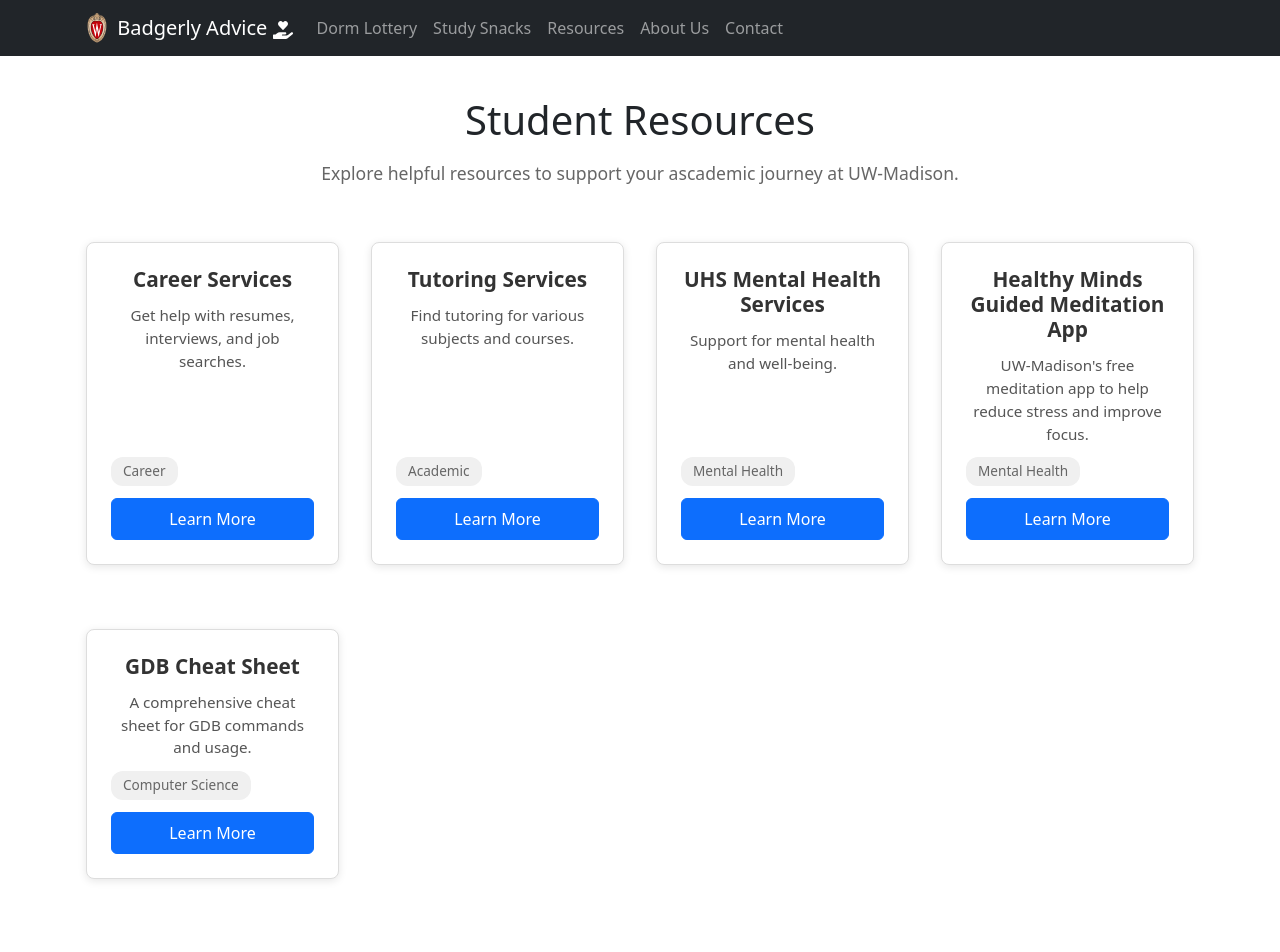
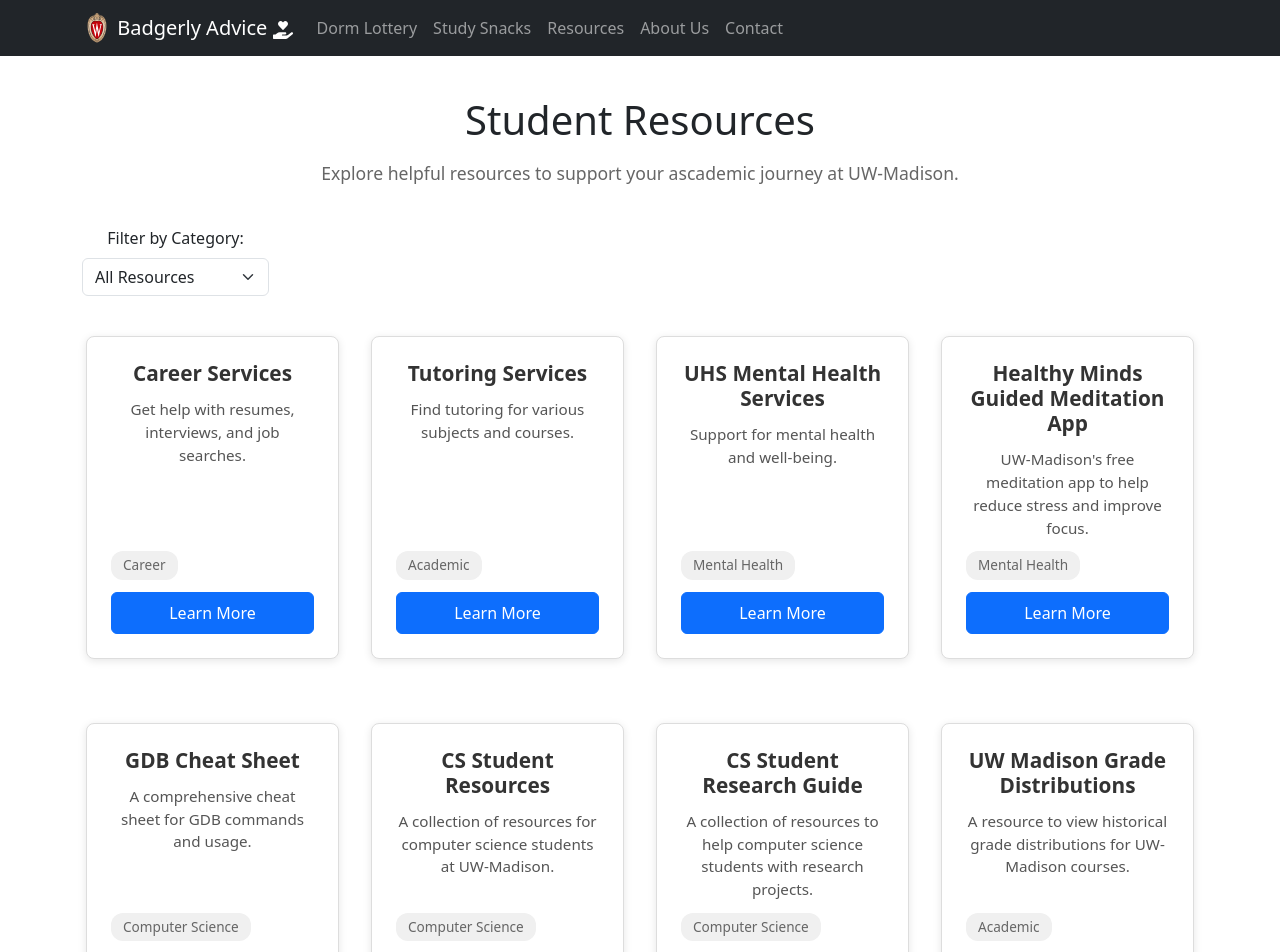
Before and after one commit to CS571-F25/p81, a React (Vite) app: page /p81/resources in a window 1280 px wide. Shown: the top 952 px of the page. Built offline with nearby package versions, Linux system fonts and the light colour scheme.

Commit message:
update resources and randomize order of restaurants, also added a filter option on the resources page

```diff
--- a/src/components/pages/Home.jsx
+++ b/src/components/pages/Home.jsx
@@ -33,10 +33,10 @@ export default function Home() {
           </Nav.Link>
         </Nav.Item>
         <Nav.Item>
-          <Nav.Link href="/p81/about">About us</Nav.Link>
+          <Nav.Link href="/p81/about">About Us</Nav.Link>
         </Nav.Item>
         <Nav.Item>
-          <Nav.Link href="/p81/contact">Contact Information</Nav.Link>
+          <Nav.Link href="/p81/contact">Help Us Help You</Nav.Link>
         </Nav.Item>
       </Nav>
     </div>
--- a/src/components/pages/Resources.css
+++ b/src/components/pages/Resources.css
@@ -4,6 +4,13 @@
   text-align: center;
   color: #666;
   font-size: 1.1rem;
+}
+
+.filter-section {
+  margin-bottom: 1.5rem;
+  display: flex;
+  align-items: flex-end;
+  gap: 1rem;
 }
 
 .resources-container {
--- a/src/components/pages/Resources.jsx
+++ b/src/components/pages/Resources.jsx
@@ -1,11 +1,24 @@
 import { useState } from "react";
-import { Container, Row, Col } from "react-bootstrap";
+import { Container, Row, Col, Form } from "react-bootstrap";
 import resourcesJson from "../../resources/resources.json";
 import ResourceCard from "../ResourceCard";
 import "./Resources.css";
 
 export default function Resources() {
   const [resources] = useState(resourcesJson);
+  const [selectedCategory, setSelectedCategory] = useState("all");
+
+  // Get all unique categories from resources
+  const allCategories = [
+    "all",
+    ...new Set(resources.map((r) => r.category).filter(Boolean)),
+  ];
+
+  // Filter resources based on selected category
+  const filteredResources =
+    selectedCategory === "all"
+      ? resources
+      : resources.filter((r) => r.category === selectedCategory);
 
   return (
     <div>
@@ -15,8 +28,23 @@ export default function Resources() {
         UW-Madison.
       </p>
       <Container fluid className="resources-container">
+        <div className="filter-section">
+          <Form.Group style={{ maxWidth: "300px" }}>
+            <Form.Label>Filter by Category:</Form.Label>
+            <Form.Select
+              value={selectedCategory}
+              onChange={(e) => setSelectedCategory(e.target.value)}
+            >
+              {allCategories.map((category) => (
+                <option key={category} value={category}>
+                  {category === "all" ? "All Resources" : category}
+                </option>
+              ))}
+            </Form.Select>
+          </Form.Group>
+        </div>
         <Row>
-          {resources.map((resource, index) => (
+          {filteredResources.map((resource, index) => (
             <Col xs={12} sm={6} md={4} lg={3} key={index}>
               <ResourceCard {...resource} />
             </Col>
--- a/src/resources/resources.json
+++ b/src/resources/resources.json
@@ -28,5 +28,35 @@
     "description": "A comprehensive cheat sheet for GDB commands and usage.",
     "category": "Computer Science",
     "link": "https://darkdust.net/files/GDB%20Cheat%20Sheet.pdf"
+  },
+  {
+    "title": "CS Student Resources",
+    "description": "A collection of resources for computer science students at UW-Madison.",
+    "category": "Computer Science",
+    "link": "https://www.cs.wisc.edu/undergraduate-student-resources/"
+  },
+  {
+    "title": "CS Student Research Guide",
+    "description": "A collection of resources to help computer science students with research projects.",
+    "category": "Computer Science",
+    "link": "https://researchguides.library.wisc.edu/cs"
+  },
+  {
+    "title": "UW Madison Grade Distributions",
+    "description": "A resource to view historical grade distributions for UW-Madison courses.",
+    "category": "Academic",
+    "link": "https://madgrades.com/"
+  },
+  {
+    "title": "Writing Center",
+    "description": "Get assistance with writing assignments and projects.",
+    "category": "Academic",
+    "link": "https://writing.wisc.edu/"
+  },
+  {
+    "title": "CS Interview Questions",
+    "description": "A collection of common computer science interview questions and answers.",
+    "category": "Computer Science",
+    "link": "https://www.geeksforgeeks.org/computer-science-fundamentals/computer-science-subjects-interview-questions/"
   }
 ]
--- a/src/resources/restaurants.json
+++ b/src/resources/restaurants.json
@@ -1,55 +1,15 @@
 [
   {
-    "id": "estacioninka",
-    "name": "Estacion Inka",
-    "cuisine": "Peruvian",
-    "editor_notes": "A cozy spot offering fresh roasted chicken and much more daily, with amazing workers who make you feel at home.",
-    "location": "University Ave",
-    "rating": 4.7,
-    "price_range": "$$",
-    "src": "https://static.spotapps.co/spots/32/8c21168afc44fb92aea14702ff8567/full",
-    "alt": "Estacion Inka Restaurant Front",
-    "link": "https://estacioninka.com/",
-    "liked": false,
-    "tags": ["Full Dinner"]
-  },
-  {
-    "id": "globe",
-    "name": "The Globe",
-    "cuisine": "Asian Fusion",
-    "editor_notes": "A chill spot with a great outdoor patio and a diverse menu that has something for everyone.",
-    "location": "North Henry St",
-    "rating": 4.8,
-    "price_range": "$",
-    "src": "https://snworksceo.imgix.net/car/3c18179a-f205-481c-990e-9db393cb0864.sized-1000x1000.jpg?w=1000&dpr=2",
-    "alt": "The Globe Restaurant Front",
-    "link": "https://www.instagram.com/theglobeatmadison/?hl=en",
-    "tags": ["Quick Bite", "Classic"]
-  },
-  {
-    "id": "teddys",
-    "name": "Teddywedgers",
-    "cuisine": "Pasties",
-    "editor_notes": "A small takeout spot offering delicious pasties with a variety of fillings, perfect for a quick and satisfying meal.",
-    "location": "State St",
-    "rating": 4.7,
-    "price_range": "$",
-    "src": "https://lh3.googleusercontent.com/p/AF1QipPyd0MyCpElTNtwsZ0Pn3KDCCWr-jpYQN1dvq38=s680-w680-h510-rw",
-    "alt": "Teddywedgers Restaurant Front",
-    "link": "https://www.teddywedgers.com/",
-    "tags": ["Quick Bite", "Classic"]
-  },
-  {
-    "id": "canes",
-    "name": "Raising Cane's",
-    "cuisine": "Fast Food",
-    "editor_notes": "A popular fast-food chain known for its chicken fingers and casual dining experience.",
+    "id": "nafnaf",
+    "name": "Naf Naf Grill",
+    "cuisine": "Middle Eastern",
+    "editor_notes": "A vibrant spot serving flavorful Middle Eastern dishes like falafel, shawarma, and hummus in a casual setting.",
     "location": "State St",
     "rating": 4.2,
     "price_range": "$",
-    "src": "https://madison365.com/wp-content/uploads/2021/07/218283943_604492627182641_6878807209164052247_n.jpg",
-    "alt": "Raising Cane's Restaurant Interior",
-    "link": "https://locations.raisingcanes.com/wi/madison/579-state-street",
+    "src": "https://lh3.googleusercontent.com/gps-cs-s/AG0ilSw1XKTHEsDsa1GJ3fF6pd0Hjc2JtuvBuw6XWWOSN_IaiaX7BmoFF5iR-GSfJWPk-pfCKF3QOyxKYaybcHc6gE0wP5w3Hk9r0Ucg71C-biZqqztOSyRLmJe7QfIBCh8yzLjWdoCb=s680-w680-h510-rw",
+    "alt": "Naf Naf Grill Restaurant Front",
+    "link": "https://www.nafnafgrill.com/",
     "tags": ["Quick Bite", "Late Night"]
   },
   {
@@ -66,6 +26,45 @@
     "tags": ["Late Night"]
   },
   {
+    "id": "qq",
+    "name": "QQ Express",
+    "cuisine": "Chinese Fast Food",
+    "editor_notes": "A casual eatery offering a variety of Chinese fast food dishes, perfect for a quick and tasty meal.",
+    "location": "University Ave",
+    "rating": 4.5,
+    "price_range": "$",
+    "src": "https://encrypted-tbn0.gstatic.com/images?q=tbn:ANd9GcSmSK_FlicrK_qxLnQTfsKVsg1J1wWy9KH53g&s",
+    "alt": "QQ Express Restaurant Front",
+    "link": "https://www.qqexpresswi.com/",
+    "tags": ["Quick Bite"]
+  },
+  {
+    "id": "milios",
+    "name": "Milios Sandwiches",
+    "cuisine": "Sandwiches",
+    "editor_notes": "A quick service sandwich shop offering a variety of fresh and delicious sandwiches, perfect for a satisfying meal on the go.",
+    "location": "East Campus Mall",
+    "rating": 4.2,
+    "price_range": "$",
+    "src": "https://milios.com/wp-content/uploads/377-east-campus-mall-1.jpg",
+    "alt": "Milios Sandwiches Restaurant Front",
+    "link": "https://milios.com/stores/east-campus-mall/",
+    "tags": ["Quick Bite", "Late Night", "Classic"]
+  },
+  {
+    "id": "samba",
+    "name": "Samba Brazilian Grill",
+    "cuisine": "Brazilian",
+    "editor_notes": "A vibrant Brazilian grill offering a variety of flavorful dishes in a lively atmosphere, perfect for meat lovers.",
+    "location": "W Gilman St",
+    "rating": 4.4,
+    "price_range": "$$$$$",
+    "src": "https://res.cloudinary.com/spothopper/image/fetch/f_auto,q_auto:best,c_fit,h_1200/http://static.spotapps.co/spots/8d/5009809b244e548b4e046cc2d83b60/:original",
+    "alt": "Samba Brazilian Grill Restaurant Interior",
+    "link": "https://sambabraziliangrill.com/",
+    "tags": ["Full Dinner"]
+  },
+  {
     "id": "memu",
     "name": "Memorial Union",
     "cuisine": "Variety",
@@ -77,6 +76,46 @@
     "alt": "Memorial Union Exterior View",
     "link": "https://union.wisc.edu/visit/memorial-union",
     "tags": ["Study Spot"]
+  },
+  {
+    "id": "teddys",
+    "name": "Teddywedgers",
+    "cuisine": "Pasties",
+    "editor_notes": "A small takeout spot offering delicious pasties with a variety of fillings, perfect for a quick and satisfying meal.",
+    "location": "State St",
+    "rating": 4.7,
+    "price_range": "$",
+    "src": "https://lh3.googleusercontent.com/p/AF1QipPyd0MyCpElTNtwsZ0Pn3KDCCWr-jpYQN1dvq38=s680-w680-h510-rw",
+    "alt": "Teddywedgers Restaurant Front",
+    "link": "https://www.teddywedgers.com/",
+    "tags": ["Quick Bite", "Classic"]
+  },
+  {
+    "id": "estacioninka",
+    "name": "Estacion Inka",
+    "cuisine": "Peruvian",
+    "editor_notes": "A cozy spot offering fresh roasted chicken and much more daily, with amazing workers who make you feel at home.",
+    "location": "University Ave",
+    "rating": 4.7,
+    "price_range": "$$",
+    "src": "https://static.spotapps.co/spots/32/8c21168afc44fb92aea14702ff8567/full",
+    "alt": "Estacion Inka Restaurant Front",
+    "link": "https://estacioninka.com/",
+    "liked": false,
+    "tags": ["Full Dinner"]
+  },
+  {
+    "id": "chebahut",
+    "name": "Cheba Hut \"Toasted\" Subs",
+    "cuisine": "Sandwiches",
+    "editor_notes": "A laid-back sandwich shop known for its unique 'toasted' subs and relaxed vibe, perfect for a casual meal with friends.",
+    "location": "Gilman St",
+    "rating": 4.2,
+    "price_range": "$",
+    "src": "https://p1.socds.net/llp/3720/photo_upload_64b59553df7ea-2023-07-17.jpg",
+    "alt": "Cheba Hut \"Toasted\" Subs Restaurant Front",
+    "link": "https://chebahut.com/locations/madisonwi/",
+    "tags": ["Quick Bite", "Late Night", "Classic"]
   },
   {
     "id": "usouth",
@@ -92,55 +131,29 @@
     "tags": ["Study Spot"]
   },
   {
-    "id": "qq",
-    "name": "QQ Express",
-    "cuisine": "Chinese Fast Food",
-    "editor_notes": "A casual eatery offering a variety of Chinese fast food dishes, perfect for a quick and tasty meal.",
-    "location": "University Ave",
-    "rating": 4.5,
+    "id": "globe",
+    "name": "The Globe",
+    "cuisine": "Asian Fusion",
+    "editor_notes": "A chill spot with a great outdoor patio and a diverse menu that has something for everyone.",
+    "location": "North Henry St",
+    "rating": 4.8,
     "price_range": "$",
-    "src": "https://encrypted-tbn0.gstatic.com/images?q=tbn:ANd9GcSmSK_FlicrK_qxLnQTfsKVsg1J1wWy9KH53g&s",
-    "alt": "QQ Express Restaurant Front",
-    "link": "https://www.qqexpresswi.com/",
-    "tags": ["Quick Bite"]
+    "src": "https://snworksceo.imgix.net/car/3c18179a-f205-481c-990e-9db393cb0864.sized-1000x1000.jpg?w=1000&dpr=2",
+    "alt": "The Globe Restaurant Front",
+    "link": "https://www.instagram.com/theglobeatmadison/?hl=en",
+    "tags": ["Quick Bite", "Classic"]
   },
   {
-    "id": "nafnaf",
-    "name": "Naf Naf Grill",
-    "cuisine": "Middle Eastern",
-    "editor_notes": "A vibrant spot serving flavorful Middle Eastern dishes like falafel, shawarma, and hummus in a casual setting.",
+    "id": "canes",
+    "name": "Raising Cane's",
+    "cuisine": "Fast Food",
+    "editor_notes": "A popular fast-food chain known for its chicken fingers and casual dining experience.",
     "location": "State St",
     "rating": 4.2,
     "price_range": "$",
-    "src": "https://lh3.googleusercontent.com/gps-cs-s/AG0ilSw1XKTHEsDsa1GJ3fF6pd0Hjc2JtuvBuw6XWWOSN_IaiaX7BmoFF5iR-GSfJWPk-pfCKF3QOyxKYaybcHc6gE0wP5w3Hk9r0Ucg71C-biZqqztOSyRLmJe7QfIBCh8yzLjWdoCb=s680-w680-h510-rw",
-    "alt": "Naf Naf Grill Restaurant Front",
-    "link": "https://www.nafnafgrill.com/",
+    "src": "https://madison365.com/wp-content/uploads/2021/07/218283943_604492627182641_6878807209164052247_n.jpg",
+    "alt": "Raising Cane's Restaurant Interior",
+    "link": "https://locations.raisingcanes.com/wi/madison/579-state-street",
     "tags": ["Quick Bite", "Late Night"]
-  },
-  {
-    "id": "chebahut",
-    "name": "Cheba Hut \"Toasted\" Subs",
-    "cuisine": "Sandwiches",
-    "editor_notes": "A laid-back sandwich shop known for its unique 'toasted' subs and relaxed vibe, perfect for a casual meal with friends.",
-    "location": "Gilman St",
-    "rating": 4.2,
-    "price_range": "$",
-    "src": "https://p1.socds.net/llp/3720/photo_upload_64b59553df7ea-2023-07-17.jpg",
-    "alt": "Cheba Hut \"Toasted\" Subs Restaurant Front",
-    "link": "https://chebahut.com/locations/madisonwi/",
-    "tags": ["Quick Bite", "Late Night", "Classic"]
-  },
-  {
-    "id": "milios",
-    "name": "Milios Sandwiches",
-    "cuisine": "Sandwiches",
-    "editor_notes": "A quick service sandwich shop offering a variety of fresh and delicious sandwiches, perfect for a satisfying meal on the go.",
-    "location": "East Campus Mall",
-    "rating": 4.2,
-    "price_range": "$",
-    "src": "https://lh3.googleusercontent.com/gps-cs-s/AG0ilSzancISU_LFG9WfRHo6ZfCJCoTAaybIN6kcqO-EfHPWvCF8W6jSOcQ_JnVAS91V1ucXho0YPNMRVDyS31ym7avGhJatQ2sR1LZLnkkd-m-Gn0NM_xVVJMdNB8QF8WV6oS3TCK0p=s680-w680-h510-rw",
-    "alt": "Milios Sandwiches Restaurant Front",
-    "link": "https://milios.com/stores/east-campus-mall/",
-    "tags": ["Quick Bite", "Late Night", "Classic"]
   }
 ]
```
Also changed, not shown: src/components/pages/BadgerSnacks.jsx (+2 -10 lines), src/components/pages/Home.css (+49 -0 lines), 5 other files (tests, documents, lock files or other folders).
